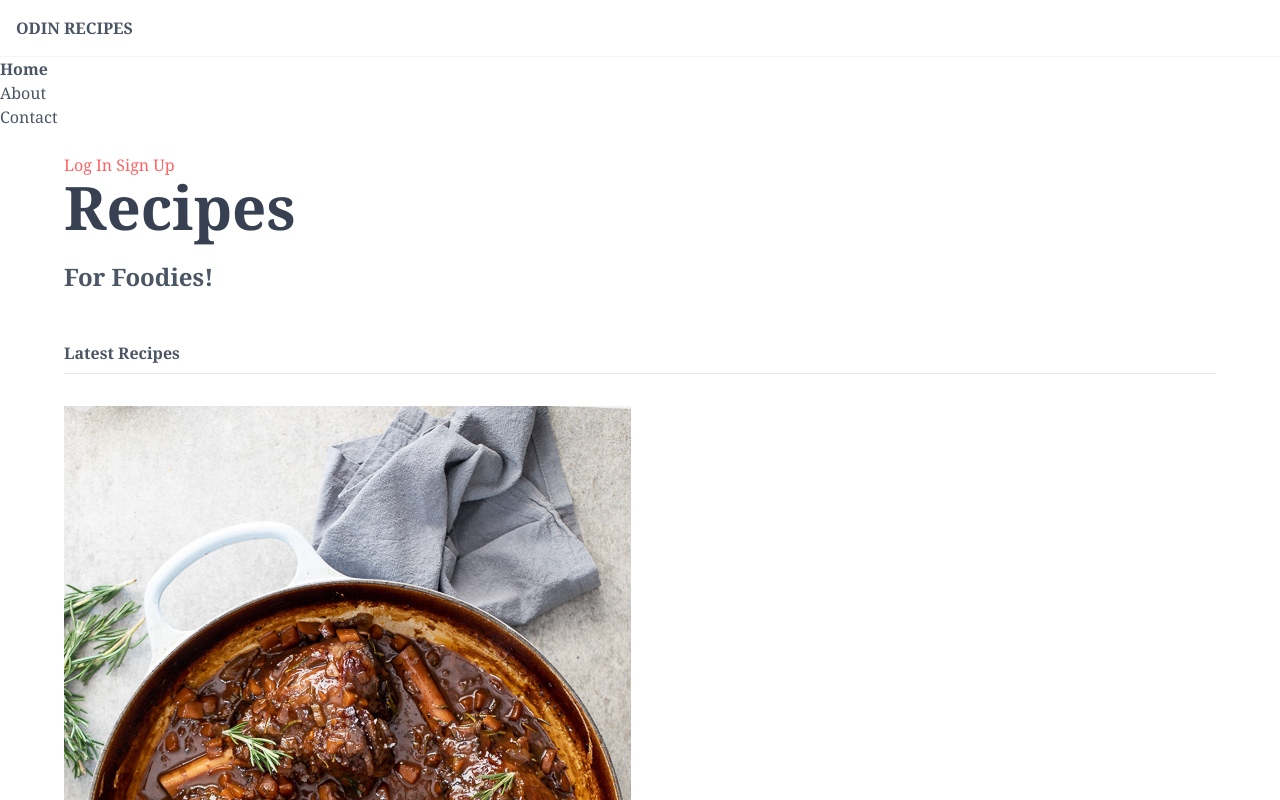
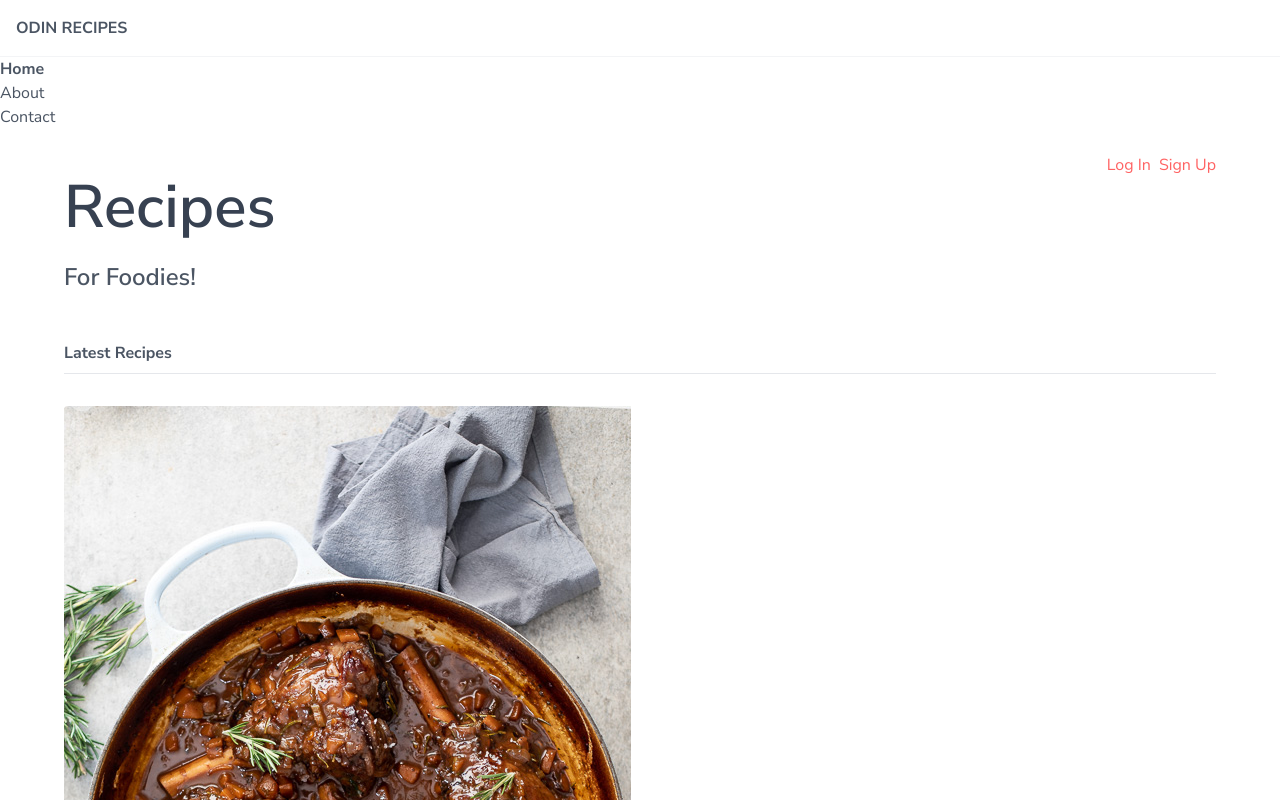
Before and after one commit to Sandile-M/odin-recipes, a website: page src/index.html in a window 1280 px wide. Shown: the top 800 px of the page. Drawn offline with Linux system fonts and the light colour scheme.

Commit message:
Styles ITERATION-2

```diff
--- a/src/index.html
+++ b/src/index.html
@@ -6,14 +6,14 @@
     <title> Odin Recipes </title>
     <link rel="stylesheet" href="/public/output.css">
 </head>
-<body class="text-gray-600 font-serif">
+<body class="text-gray-600 font-body">
 
     <div><!-- My Content Warpper -->
         <div><!-- Container For NavBar -->
             <nav>
                 <div>
                     <h1 class="font-bold uppercase p-4 border-b border-gray-100">
-                        <a href="/">Odin Recipes</a>
+                        <a href="/" class="">Odin Recipes</a>
                     </h1>
                 </div>
                 <ul>
@@ -36,10 +36,10 @@
             </nav>
         </div> <!--End Of Container For NavBar And Content-->
 
-        <main class="px-16 py-6"><!-- Main Content Area -->
-            <div>
+        <main class="px-16 py-6 "><!-- Main Content Area -->
+            <div class="flex justify-center md:justify-end">
                 <a href="#" class="text-primary">Log In</a>
-                <a href="#" class="text-primary">Sign Up</a>
+                <a href="#" class="text-primary ml-2">Sign Up</a>
             </div>
 
             <header>
@@ -52,7 +52,7 @@
 
                 <div class="mt-8">
                     <!--cards go here-->
-                    <div>
+                    <div class="bg-white rounded overflow-hidden">
                         <img src="../images/slow-braised-lamb-shanks-2.jpg" alt="lamb-shanks"/>
                         <div>
                             <span><strong> Slow Braised Lamb Shanks </strong></span>
@@ -67,7 +67,7 @@
                     <!--cards go here-->
                 </div>
 
-                <div>
+                <div class="flex justify-center">
                     <div class="bg-secondary-100 text-secondary-200">Load More</div>
                 </div>
             </div>
--- a/src/output.css
+++ b/src/output.css
@@ -1,3 +1,5 @@
+@import url('https://fonts.googleapis.com/css2?family=Montserrat:ital,wght@0,100;0,200;0,300;0,400;0,500;0,600;0,700;0,800;0,900;1,100;1,200;1,300;1,400;1,500;1,600;1,700;1,800;1,900&family=Nunito+Sans:ital,opsz,wght@0,6..12,200..1000;1,6..12,200..1000&display=swap');
+
 @tailwind base;
 @tailwind components;
 @tailwind utilities;
--- a/tailwind.config.js
+++ b/tailwind.config.js
@@ -9,6 +9,9 @@ module.exports = {
           100: '#E2E2D5',
           200: '#888883',
         }
+      },
+      fontFamily:{
+        body: ["Nunito Sans"]
       }
     },
   },
```
Also changed, not shown: public/output.css.
